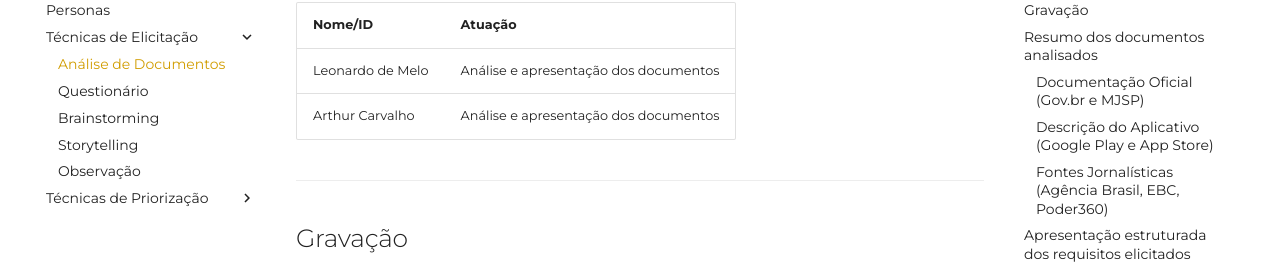
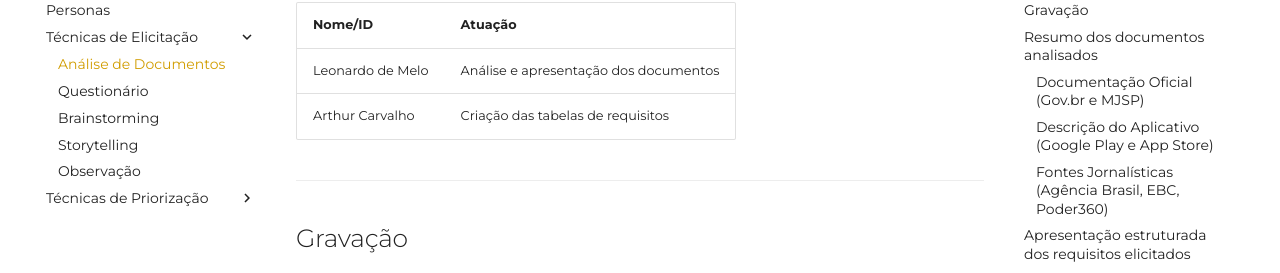
Before and after one commit to Requisitos-de-Software/2025.1-CelularSeguro, an MkDocs documentation site: the page built from Docs/documento-elicitacao/AnalisedeDocumentos.md, in a window 1280 px wide and 900 px high, scrolled down 1029 px. Shown: the part 152-425 px from the top of the window. Built offline with MkDocs 1.6.1 and Material for MkDocs 9.7.7, drawn with Linux system fonts in a browser that asks for light colours; comment, search, counter and statistics services are not loaded.

Commit message:
fix: update analise

```diff
--- a/Docs/documento-elicitacao/AnalisedeDocumentos.md
+++ b/Docs/documento-elicitacao/AnalisedeDocumentos.md
@@ -26,7 +26,7 @@ Por fim, a equipe conduziu uma validação interna dos itens extraídos, revisan
 | **Nome/ID**      | **Atuação**                           |
 | ---------------- | ------------------------------------- |
 | Leonardo de Melo | Análise e apresentação dos documentos |
-| Arthur Carvalho  | Análise e apresentação dos documentos |
+| Arthur Carvalho  | Criação das tabelas de requisitos |
 
 ---
 
```
